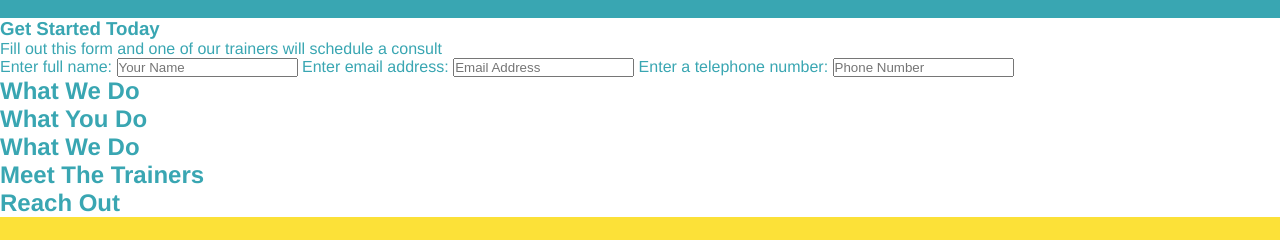
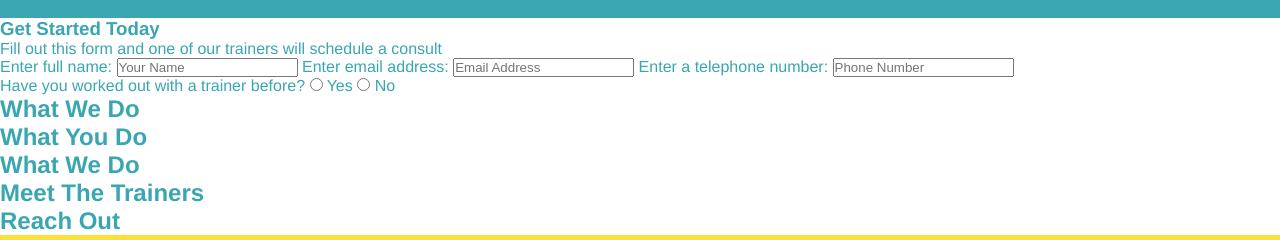
Before and after one commit to salask24/run-buddy, a plain HTML site: page index.html in a window 1280 px wide. Shown: the part 54-294 px from the top of the page. Drawn offline with Linux system fonts and the light colour scheme.

Commit message:
added radio button

```diff
--- a/index.html
+++ b/index.html
@@ -37,6 +37,13 @@
                 <input type="text" placeholder="Email Address" name="email" id="email" />
                 <label for="phone">Enter a telephone number:</label>
                 <input type="text" placeholder="Phone Number" name="phone" id="phone" />
+                <p>
+                    Have you worked out with a trainer before?
+                    <input type="radio" name="trainer-confirm" id="trainer-yes" />
+                    <label for="trainer-yes">Yes</label>
+                    <input type="radio" name="trainer-confirm" id="trainer-no" />
+                    <label for="trainer-no">No</label>
+                </p>
             </form>
             </div>
         </section>
```
